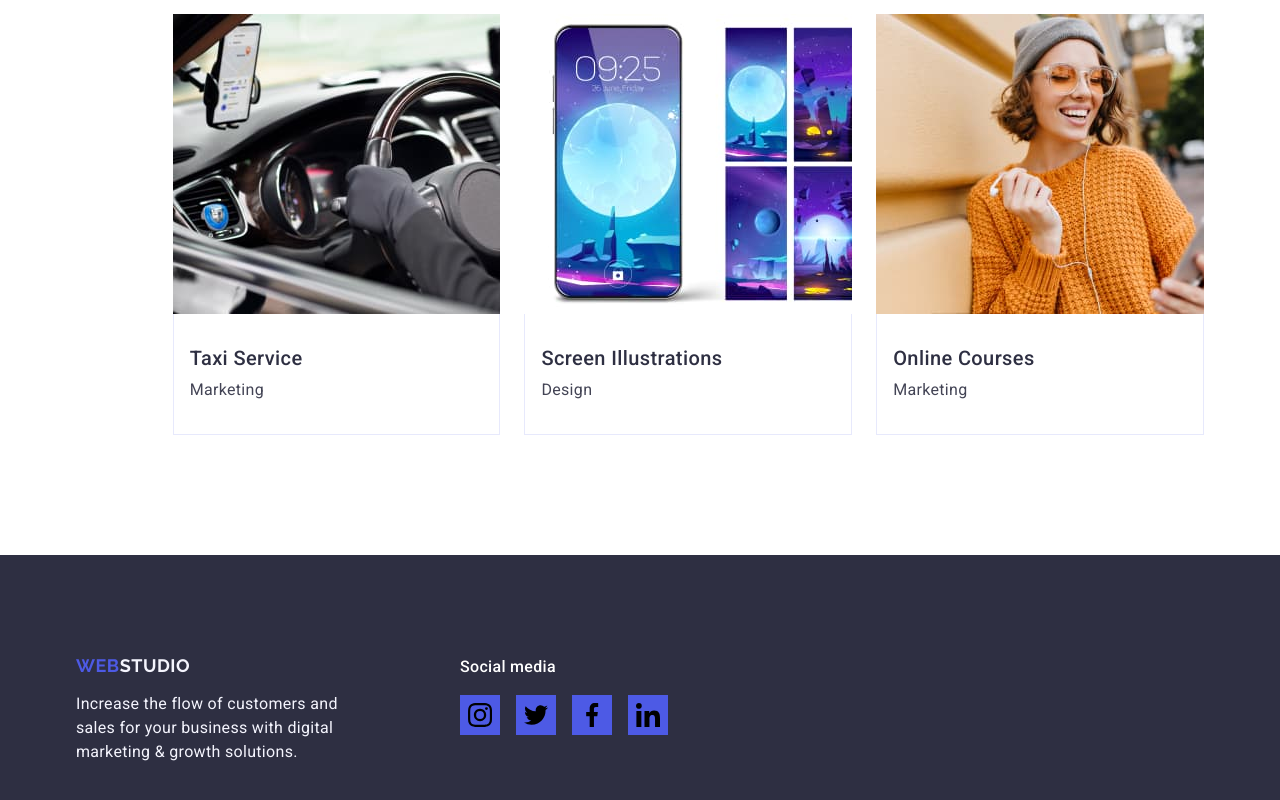
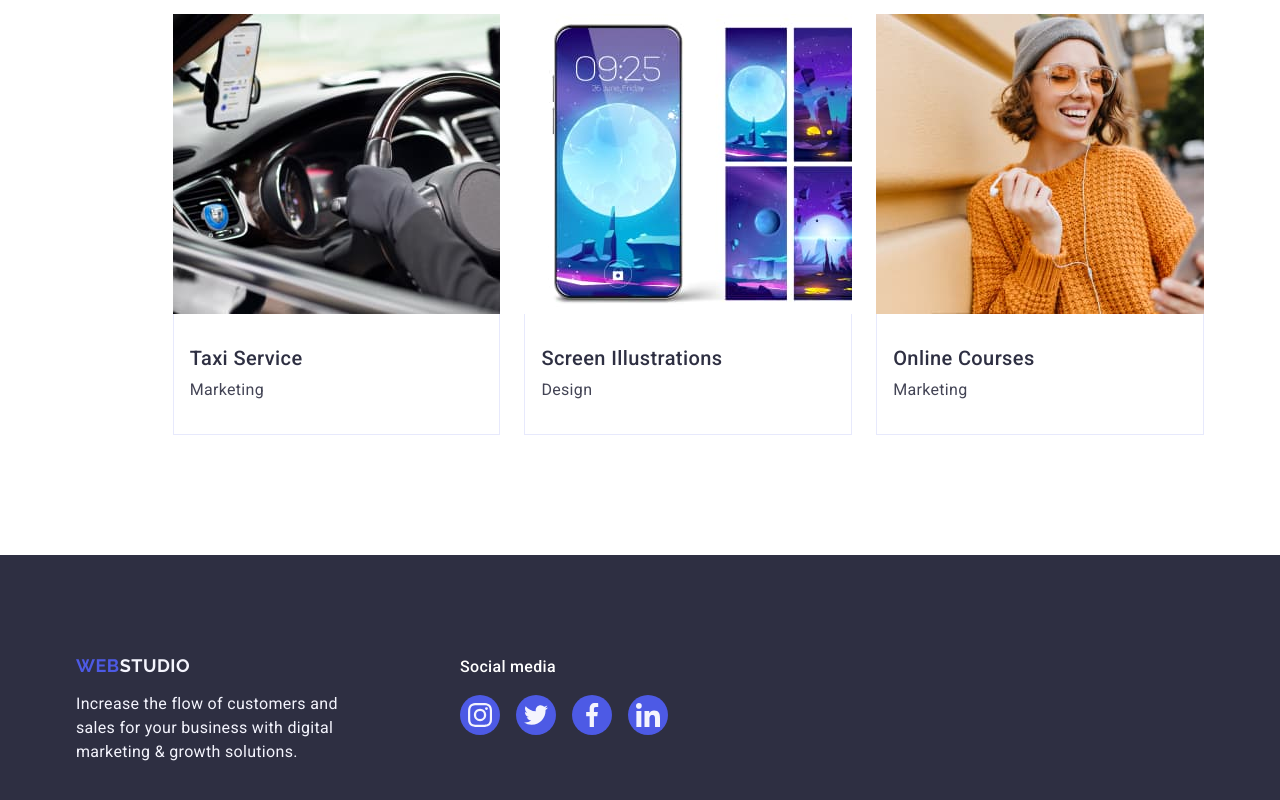
Before and after one commit to VitaliiMovchanets/goit-markup-hw-04, a plain HTML site: page index.html in a window 1280 px wide. Shown: the part 2352-3152 px from the top of the page. Drawn offline with nearby package versions, Linux system fonts and the light colour scheme.

Commit message:
add index.html file

```diff
--- a/css/stiles.css
+++ b/css/stiles.css
@@ -373,7 +373,7 @@ background-color: #404bbf;
     width: 100%;
     height: 100%;
     background-color: #4d5ae5;
-    border-radius: 50;
+    border-radius: 50%;
     display: flex;
     align-items: center;
     justify-content: center;
@@ -391,6 +391,10 @@ font-weight: 500;
     letter-spacing: 0.02em;
     color: #FFFFFF;
     margin-bottom: 16px;
+}
+
+.footer-icon {
+    fill: #f4f4fd;
 }
 
 .logo-footer-part {
--- a/index.html
+++ b/index.html
@@ -321,28 +321,28 @@
                 <ul class="footer-social-list">
                     <li class="footer-list">
                         <a class="footer-social-list-li" href="">
-                        <svg class="" width="24" height="24">
+                        <svg class="footer-icon" width="24" height="24">
                             <use href="./images/icons.svg#icon-instagram"></use>
                         </svg>
                     </a>
                 </li>
                     <li class="footer-list">
                         <a class="footer-social-list-li" href="">
-                        <svg class="" width="24" height="24">
+                        <svg class="footer-icon" width="24" height="24">
                             <use href="./images/icons.svg#icon-twitter"></use>
                         </svg>
                     </a>
                 </li>
                     <li class="footer-list">
                         <a class="footer-social-list-li" href="">
-                        <svg class="" width="24" height="24">
+                        <svg class="footer-icon" width="24" height="24">
                             <use href="./images/icons.svg#icon-facebook"></use>
                         </svg>
                     </a>
                 </li>
                     <li class="footer-list">
                         <a class="footer-social-list-li" href="">
-                        <svg class="" width="24" height="24">
+                        <svg class="footer-icon" width="24" height="24">
                             <use href="./images/icons.svg#icon-linkedin"></use>
                         </svg>
                     </a>
```
